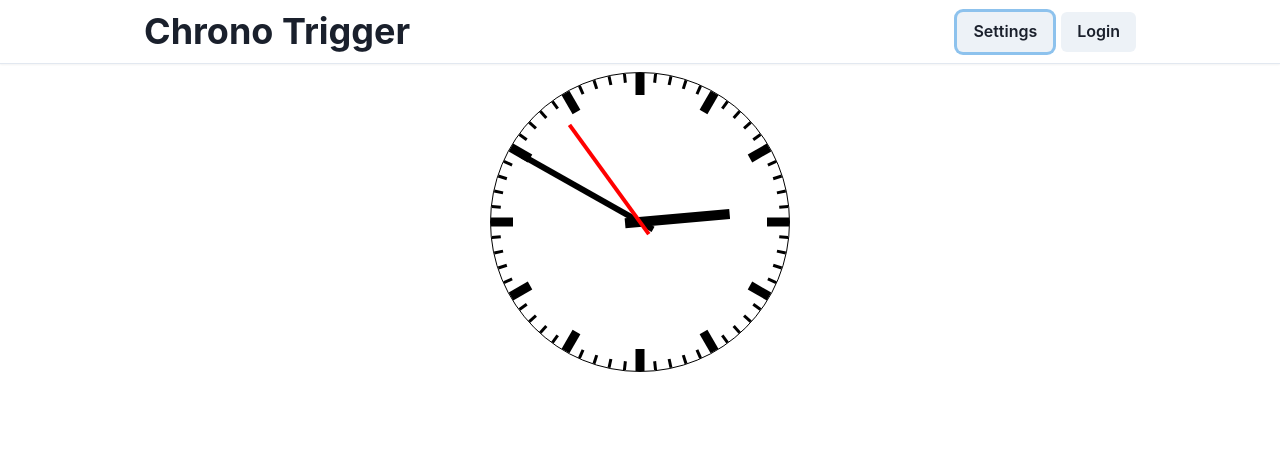
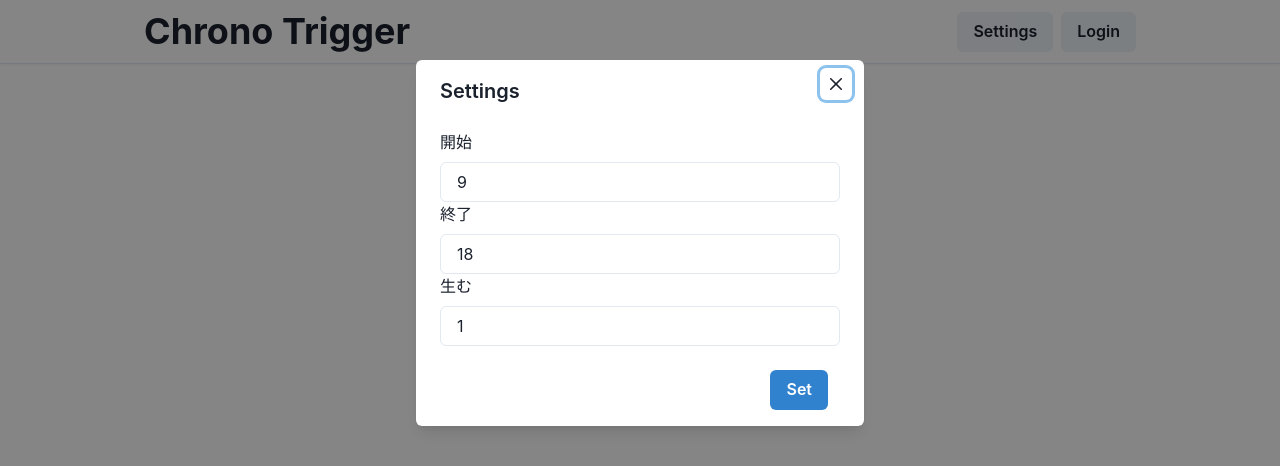
Before and after one commit to r-toki/chrono-trigger, a React (Vite) app: page / in a window 1280 px wide. Both pictures are taken after a click on the button "Settings". Shown: the top 466 px of the page. Built offline with nearby package versions, Linux system fonts and the light colour scheme.

Commit message:
設定フォーム

```diff
--- a/package.json
+++ b/package.json
@@ -6,7 +6,7 @@
     "dev": "vite",
     "build": "tsc && vite build",
     "preview": "vite preview",
-    "deploy": "npm build && npx firebase deploy"
+    "deploy": "npm run build && firebase deploy"
   },
   "dependencies": {
     "@chakra-ui/react": "^1.8.3",
@@ -17,7 +17,8 @@
     "react": "^17.0.2",
     "react-clock": "^3.1.0",
     "react-dom": "^17.0.2",
-    "react-router-dom": "^6.2.1"
+    "react-router-dom": "^6.2.1",
+    "react-use": "^17.3.2"
   },
   "devDependencies": {
     "@types/react": "^17.0.33",
--- a/src/AppLayout.tsx
+++ b/src/AppLayout.tsx
@@ -1,17 +1,10 @@
-import {
-  Box,
-  Button,
-  Center,
-  Container,
-  Flex,
-  Heading,
-  HStack,
-  Stack,
-} from "@chakra-ui/react";
+import { Box, Button, Center, Container, Flex, Heading, HStack, Stack, useDisclosure } from "@chakra-ui/react";
 import { FC, useState } from "react";
+import { SettingsModal } from "./SettingsModal";
 
 export const AppLayout: FC = ({ children }) => {
   const [uid, setUid] = useState("");
+  const { isOpen, onOpen, onClose } = useDisclosure();
 
   return (
     <Stack>
@@ -21,12 +14,12 @@
             <Heading>Chrono Trigger</Heading>
             {uid ? (
               <HStack>
-                <Button>Settings</Button>
+                <Button onClick={onOpen}>Settings</Button>
                 <Button onClick={() => setUid("")}>Logout</Button>
               </HStack>
             ) : (
               <HStack>
-                <Button>Settings</Button>
+                <Button onClick={onOpen}>Settings</Button>
                 <Button onClick={() => setUid("1")}>Login</Button>
               </HStack>
             )}
@@ -34,6 +27,7 @@
         </Container>
       </Box>
       <Center>{children}</Center>
+      <SettingsModal isOpen={isOpen} onClose={onClose} />
     </Stack>
   );
 };
--- /dev/null
+++ b/src/SettingsModal.tsx
@@ -0,0 +1,92 @@
+import {
+  Button,
+  FormControl,
+  FormLabel,
+  Input,
+  Modal,
+  ModalBody,
+  ModalCloseButton,
+  ModalContent,
+  ModalFooter,
+  ModalHeader,
+  ModalOverlay,
+} from "@chakra-ui/react";
+import { useState } from "react";
+import { useLocalStorage } from "react-use";
+
+type SettingsState = {
+  startAt: string;
+  endAt: string;
+  produceHour: string;
+};
+const defaultSettingsValues = {
+  startAt: "9",
+  endAt: "18",
+  produceHour: "1",
+};
+type SettingsProps = {
+  isOpen: boolean;
+  onClose: () => void;
+};
+export const SettingsModal = (props: SettingsProps) => {
+  const [value, setValue] = useLocalStorage<SettingsState>("ct-settings", defaultSettingsValues);
+  const [startAt, setStartAt] = useState(value?.startAt || "");
+  const [endAt, setEndAt] = useState(value?.endAt || "");
+  const [produceHour, setProduceHour] = useState(value?.produceHour || "");
+
+  return (
+    <Modal isOpen={props.isOpen} onClose={props.onClose}>
+      <ModalOverlay />
+      <ModalContent>
+        <ModalHeader>Settings</ModalHeader>
+        <ModalCloseButton />
+        <ModalBody>
+          <FormControl>
+            <FormLabel htmlFor="startAt">開始</FormLabel>
+            <Input
+              id="startAt"
+              value={startAt}
+              onChange={(v) => {
+                setStartAt(v.target.value);
+              }}
+            />
+          </FormControl>
+          <FormControl>
+            <FormLabel htmlFor="endAt">終了</FormLabel>
+            <Input
+              id="endAt"
+              value={endAt}
+              onChange={(v) => {
+                setEndAt(v.target.value);
+              }}
+            />
+          </FormControl>
+          <FormControl>
+            <FormLabel htmlFor="produceHour">生む</FormLabel>
+            <Input
+              id="produceHour"
+              value={produceHour}
+              onChange={(v) => {
+                setProduceHour(v.target.value);
+              }}
+            />
+          </FormControl>
+        </ModalBody>
+
+        <ModalFooter>
+          <Button
+            colorScheme="blue"
+            mr={3}
+            onClick={() => {
+              console.log({ startAt, endAt, produceHour });
+              setValue({ startAt, endAt, produceHour });
+              props.onClose();
+            }}
+          >
+            Set
+          </Button>
+        </ModalFooter>
+      </ModalContent>
+    </Modal>
+  );
+};
```
Also changed, not shown: 1 other file (tests, documents, lock files or other folders).
